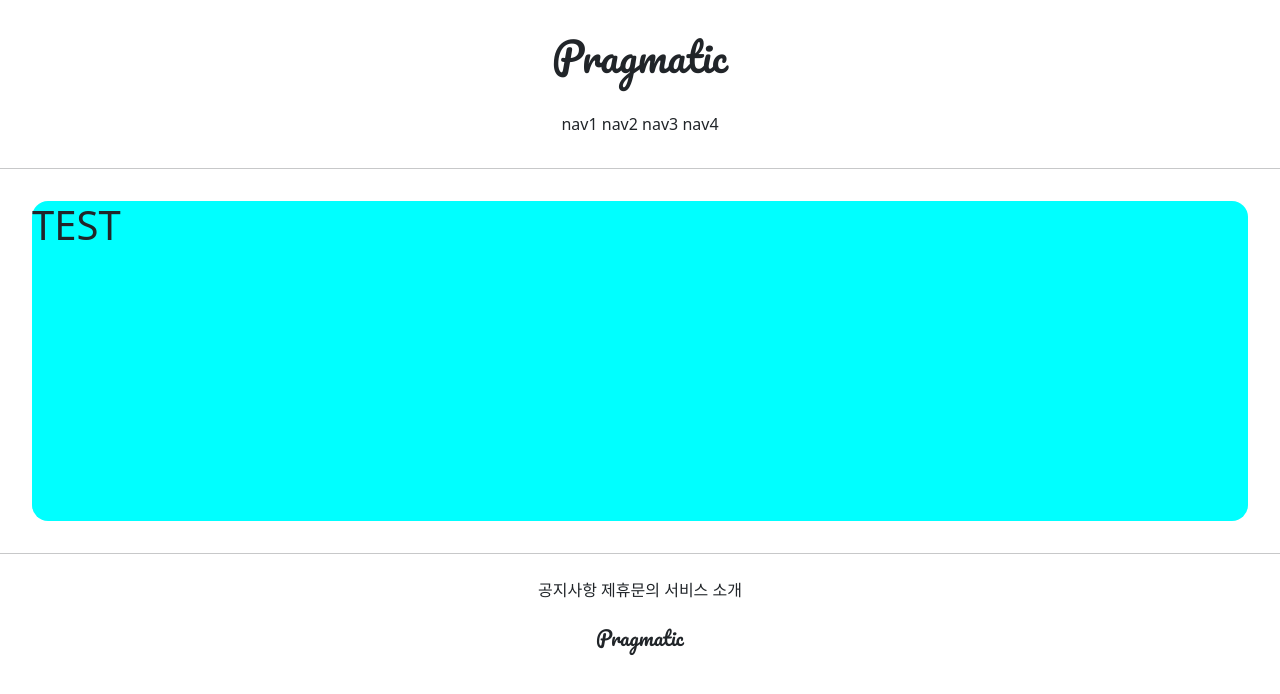
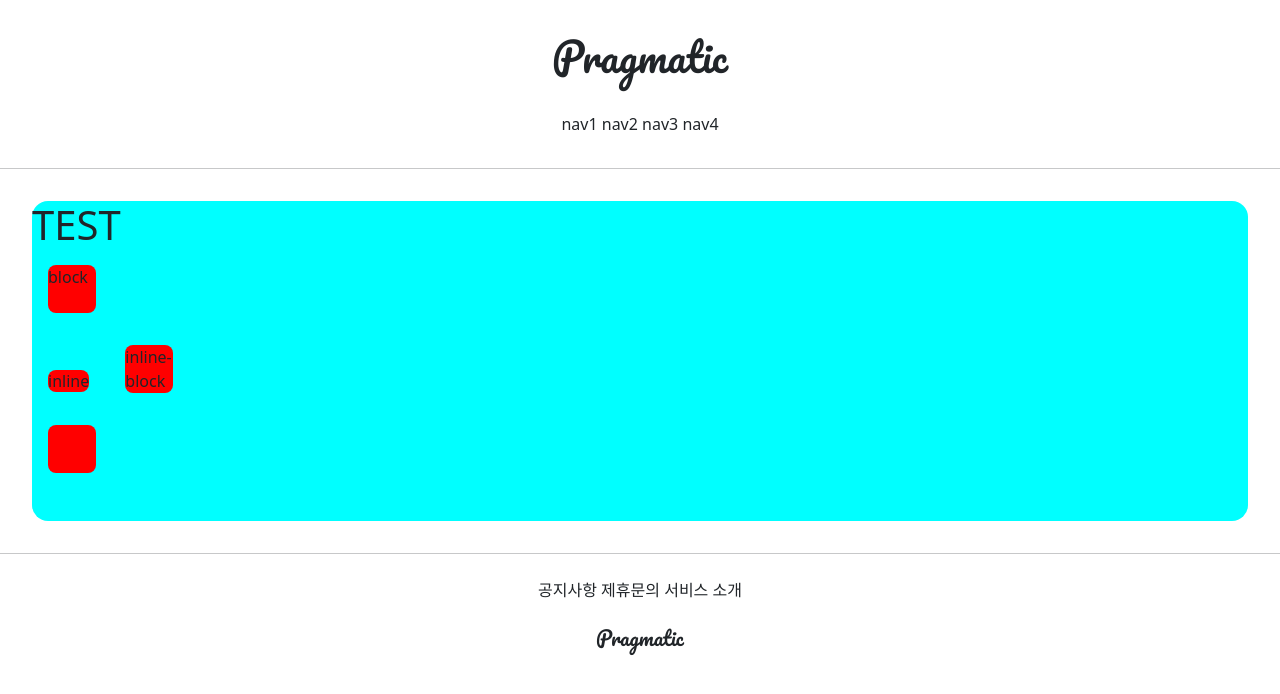
Before and after one commit to AISchool-SJH/GIS_4_2_Web, a Django app: page /accounts/hello_world/ in a window 1280 px wide. Shown: the top 694 px of the page. Run offline with Django 3.2, Linux system fonts and the light colour scheme; parts of the project's set-up code (start-up, migrations or seed data) failed here and were passed over.

Commit message:
7/7 4ban class commit_2

```diff
--- a/accountapp/templates/accountapp/hello_world.html
+++ b/accountapp/templates/accountapp/hello_world.html
@@ -2,8 +2,26 @@
 
 {% block content %}
 
+    <style>
+        .testing {
+            background-color: red;
+            margin: 1rem;
+            width: 48px;
+            height: 48px;
+            border-radius: .5rem;
+        }
+    </style>
+
     <div style="height: 20rem; background-color: aqua; margin: 2rem; border-radius: 1rem">
         <h1>TEST</h1>
+
+
+    <div class="testing" style="display: block">block</div>
+    <div class="testing" style="display: inline">inline</div>
+    <div class="testing" style="display: none">none</div>
+    <div class="testing" style="display: inline-block">inline-block</div>
+    <div class="testing"></div>
+
     </div>
 
 {% endblock %}
```
